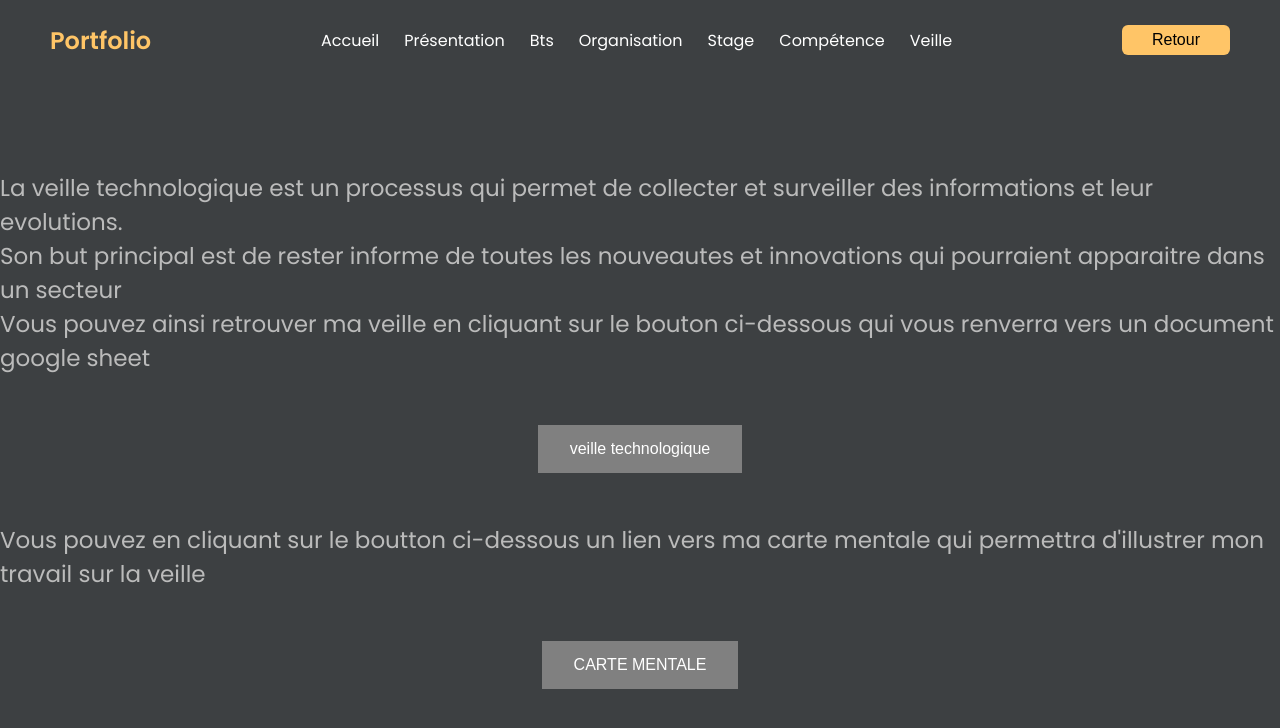
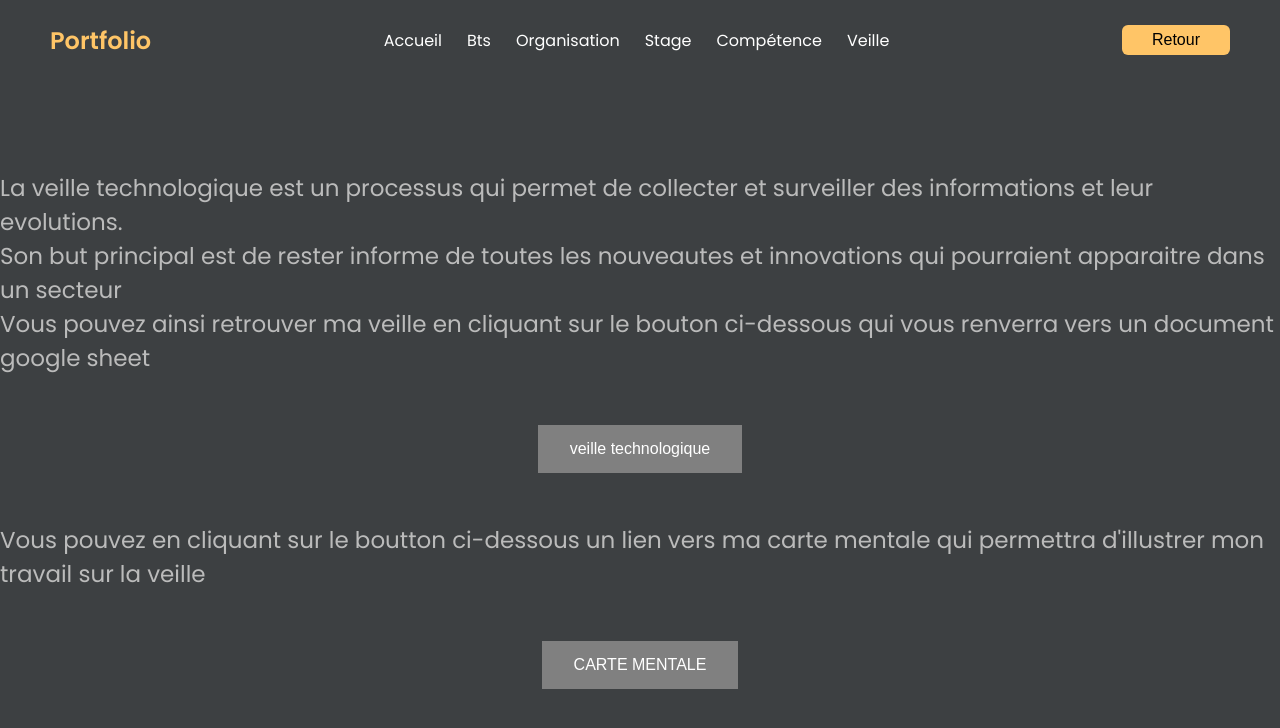
Before and after one commit to PETITE-Romain/portfolio, a plain HTML site: page veille.html in a window 1280 px wide. Shown: the top 728 px of the page. Drawn offline with nearby package versions, Linux system fonts and the light colour scheme.

Commit message:
Update veille.html

```diff
--- a/veille.html
+++ b/veille.html
@@ -12,7 +12,6 @@
         <h2>Portfolio</h2>
         <ul>
             <li><a href="./index.html">Accueil</a></li>
-            <li><a href="./presentation.html">Présentation</a></li>
             <li><a href="./bts.html">Bts</a></li>
             <li><a href="./organisation.html">Organisation</a></li>
             <li><a href="./stage.html">Stage</a></li>
```
